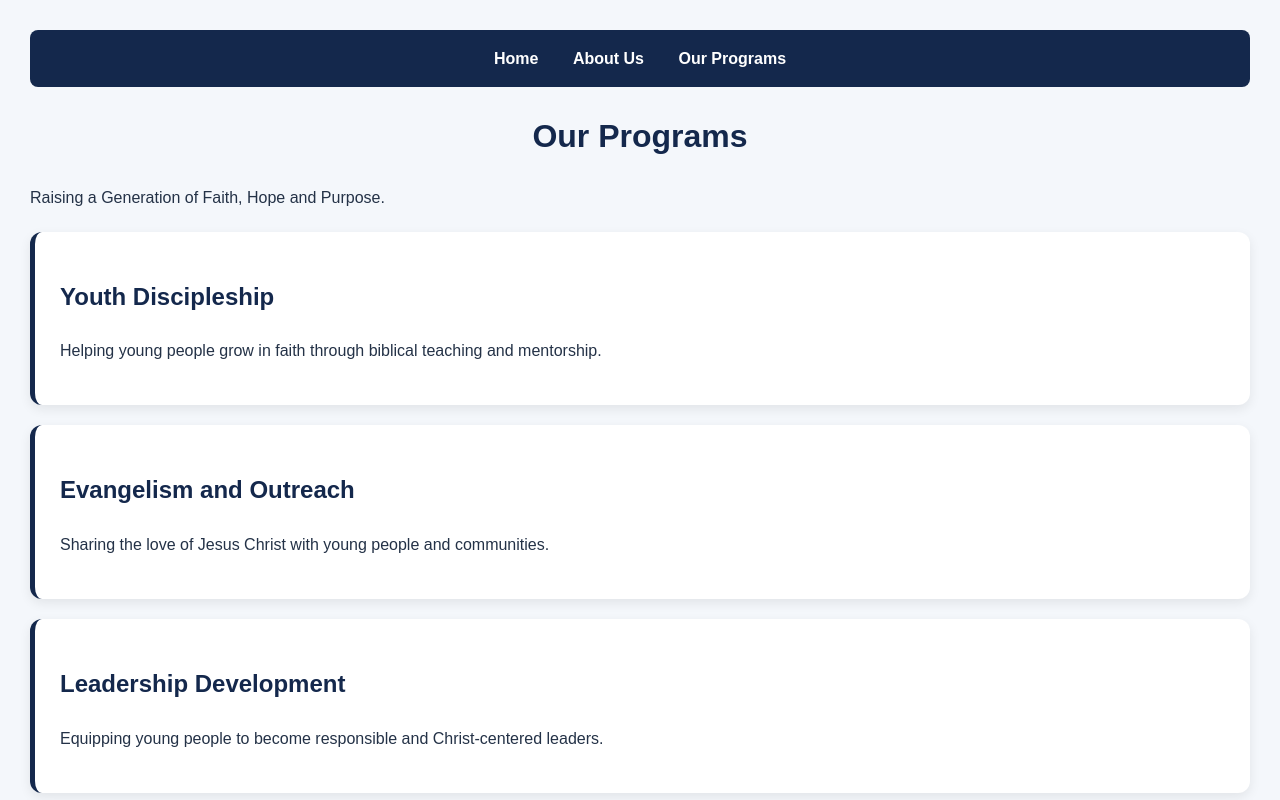
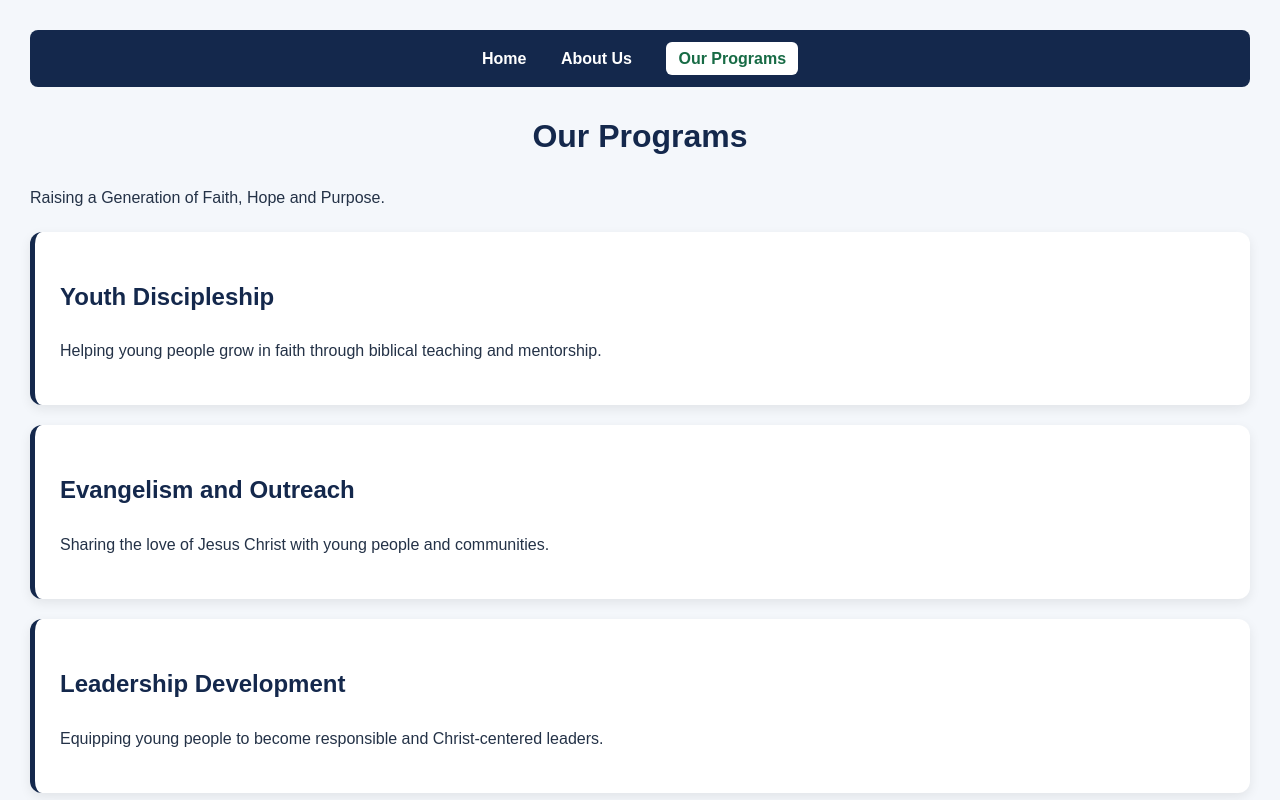
Before and after one commit to Rehoboth-m/Rehoboth-youth-mission-center, a plain HTML site: page programs.html in a window 1280 px wide. Shown: the top 800 px of the page. Drawn offline with Linux system fonts and the light colour scheme.

Commit message:
improved our programs Navigation

```diff
--- a/programs.html
+++ b/programs.html
@@ -95,7 +95,14 @@ h2 {
         line-height: 1.6;
     }
 }
-
+/* Highlight the current navigation page */
+nav a[aria-current="page"] {
+    background-color: #ffffff;
+    color: #176b45;
+    font-weight: bold;
+    border-radius: 6px;
+    padding: 8px 12px;
+}
 </style>
 
     <meta charset="UTF-8">
@@ -107,7 +114,7 @@ h2 {
 <nav class="navbar">
     <a href="index.html">Home</a>
     <a href="about.html">About Us</a>
-    <a href="programs.html">Our Programs</a>
+    <a href="programs.html" aria-current="page">Our Programs</a>
 </nav>
     <h1>Our Programs</h1>
 
```
